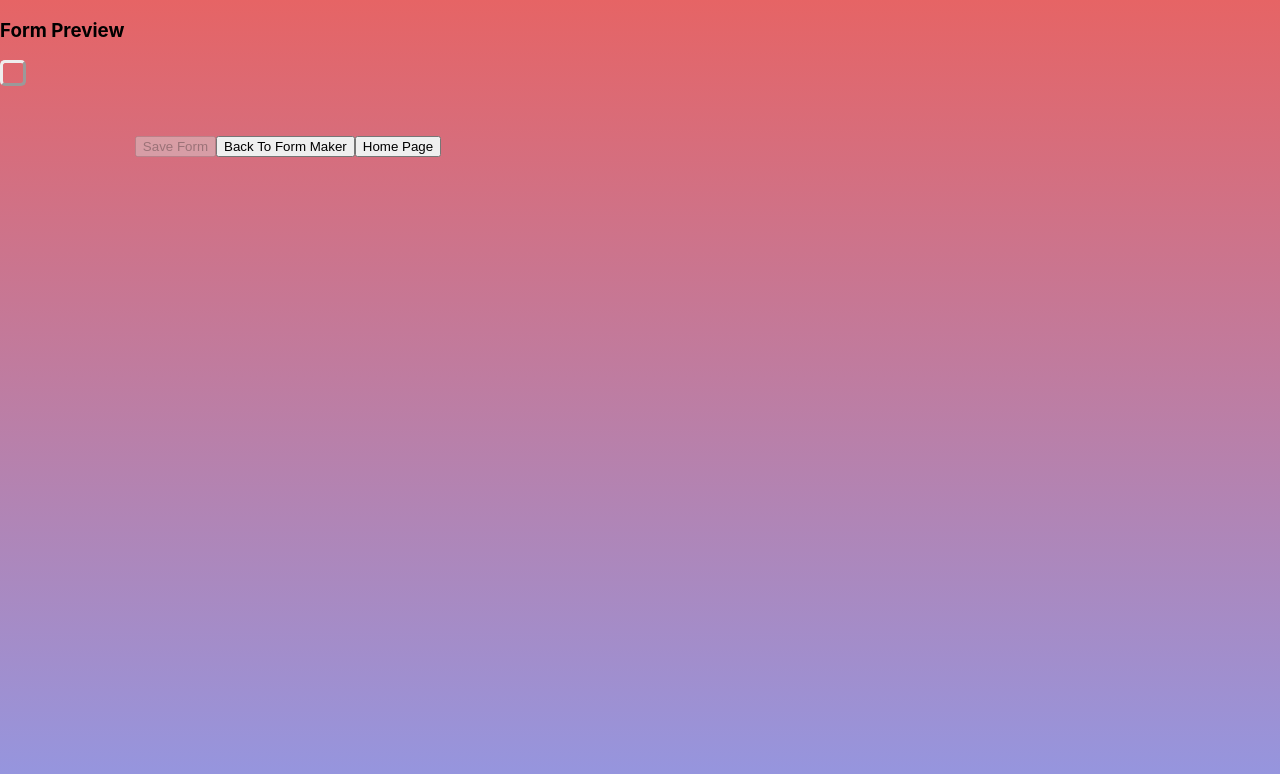
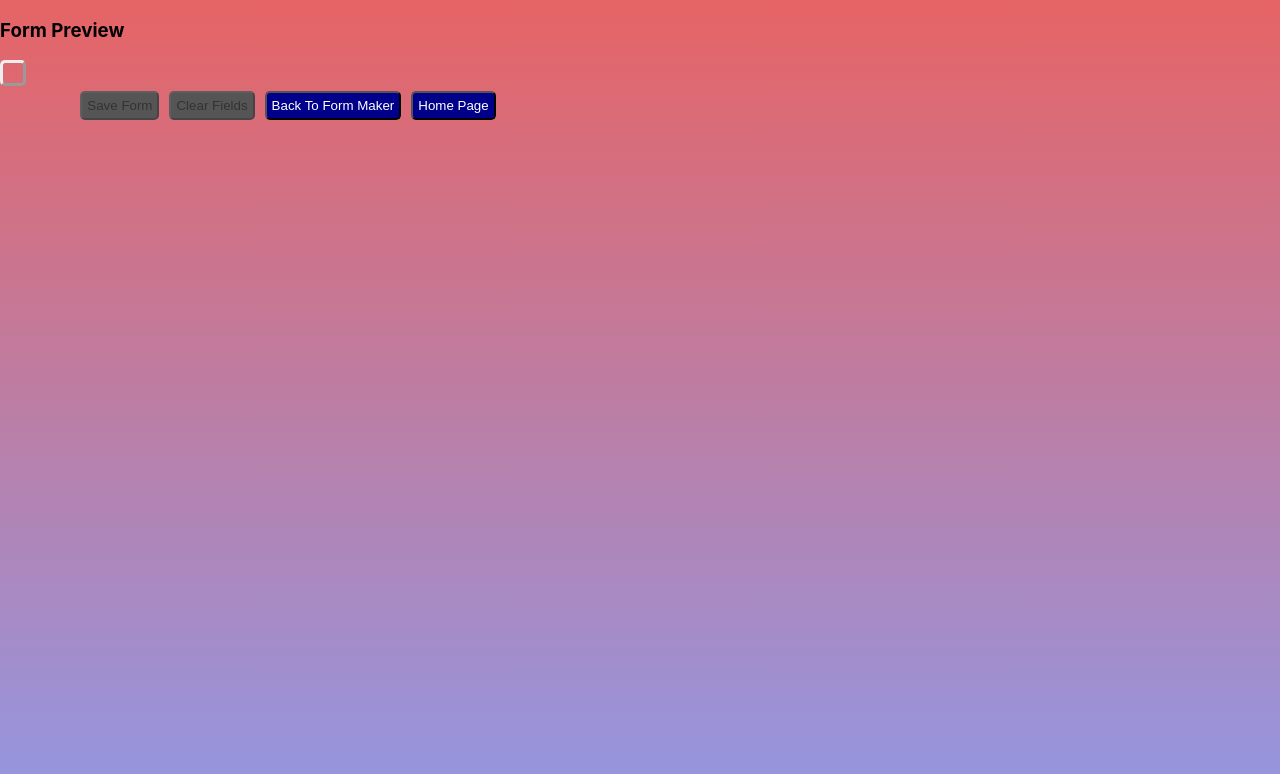
Before and after one commit to BryceCreamCone/form-builder, a React (Create React App) app: page /forms/create in a window 1280 px wide. Shown: the top 774 px of the page. Built offline with nearby package versions, Linux system fonts and the light colour scheme; what react-router-redux would draw is missing.

Commit message:
Added deleteFields action

```diff
--- a/src/actions/actionCreators.js
+++ b/src/actions/actionCreators.js
@@ -1,9 +1,16 @@
 export const ADD_FIELD = 'ADD_FIELD';
+export const DELETE_FIELDS = 'DELETE_FIELDS';
 
 export function addField(fieldType) {
   return {
     type: ADD_FIELD,
     fieldType,
+  }
+}
+
+export function deleteFields() {
+  return {
+    type: DELETE_FIELDS,
   }
 }
 
--- a/src/components/FormPreview/FormPreview.jsx
+++ b/src/components/FormPreview/FormPreview.jsx
@@ -3,7 +3,7 @@ import { connect } from 'react-redux';
 import { Link } from 'react-router-dom';
 import parse from 'html-react-parser';
 import './formPreview.css';
-import { saveForm, setActiveForm } from '../../actions/actionCreators';
+import { deleteFields, saveForm, setActiveForm } from '../../actions/actionCreators';
 
 class FormPreview extends React.Component {
   renderFields(value, key) {
@@ -15,7 +15,7 @@ class FormPreview extends React.Component {
     return parse(newValue);
   }
   render() {
-    const { fields, match, saveForm, setActiveForm } = this.props;
+    const { fields, match, deleteFields, saveForm, setActiveForm } = this.props;
     return (
       <div className="form-preview-container">
         <h3>Form Preview</h3>
@@ -24,6 +24,7 @@ class FormPreview extends React.Component {
         </div>
         <div className="form-preview-footer">
           <button className="save-form" disabled={!!match} onClick={() => saveForm(fields)}>Save Form</button>
+          <button className="save-form" disabled={!!match} onClick={() => deleteFields()}>Clear Fields</button>
           <Link to="/create/form" onClick={() => setActiveForm(null)}>
             <button className="edit-form" disabled={!match}>Back To Form Maker</button>
           </Link>
@@ -49,4 +50,4 @@ const mapStateToProps = (state) => {
   }
 }
 
-export default connect(mapStateToProps, { saveForm, setActiveForm })(FormPreview);
+export default connect(mapStateToProps, { deleteFields, saveForm, setActiveForm })(FormPreview);
--- a/src/components/FormPreview/formPreview.css
+++ b/src/components/FormPreview/formPreview.css
@@ -14,6 +14,26 @@
   text-align: center;
 }
 
-button.save-form {
-  margin-top: 50px;
+button {
+  background: darkblue;
+  margin: 5px;
+  padding: 5px;
+  color: white;
+  border-radius: 5px;
+  text-decoration: none;
+  transition: all 0.25s ease-in;
 }
+
+button:hover:not(:disabled) {
+  cursor: pointer;
+  background: blue;
+}
+
+button:disabled {
+  background-color: rgb(85, 85, 85);
+  color: rgb(51, 51, 51);
+}
+
+button:visited {
+  text-decoration: none;
+}
--- a/src/reducers/fields.js
+++ b/src/reducers/fields.js
@@ -1,4 +1,4 @@
-import { ADD_FIELD } from '../actions/actionCreators';
+import { ADD_FIELD, DELETE_FIELDS } from '../actions/actionCreators';
 
 export default function fields(state = [], action) {
   switch (action.type) {
@@ -7,6 +7,8 @@ export default function fields(state = [], action) {
         ...state,
         action.fieldType,
       ];
+    case DELETE_FIELDS:
+      return [];
     default:
       return state;
   }
```
